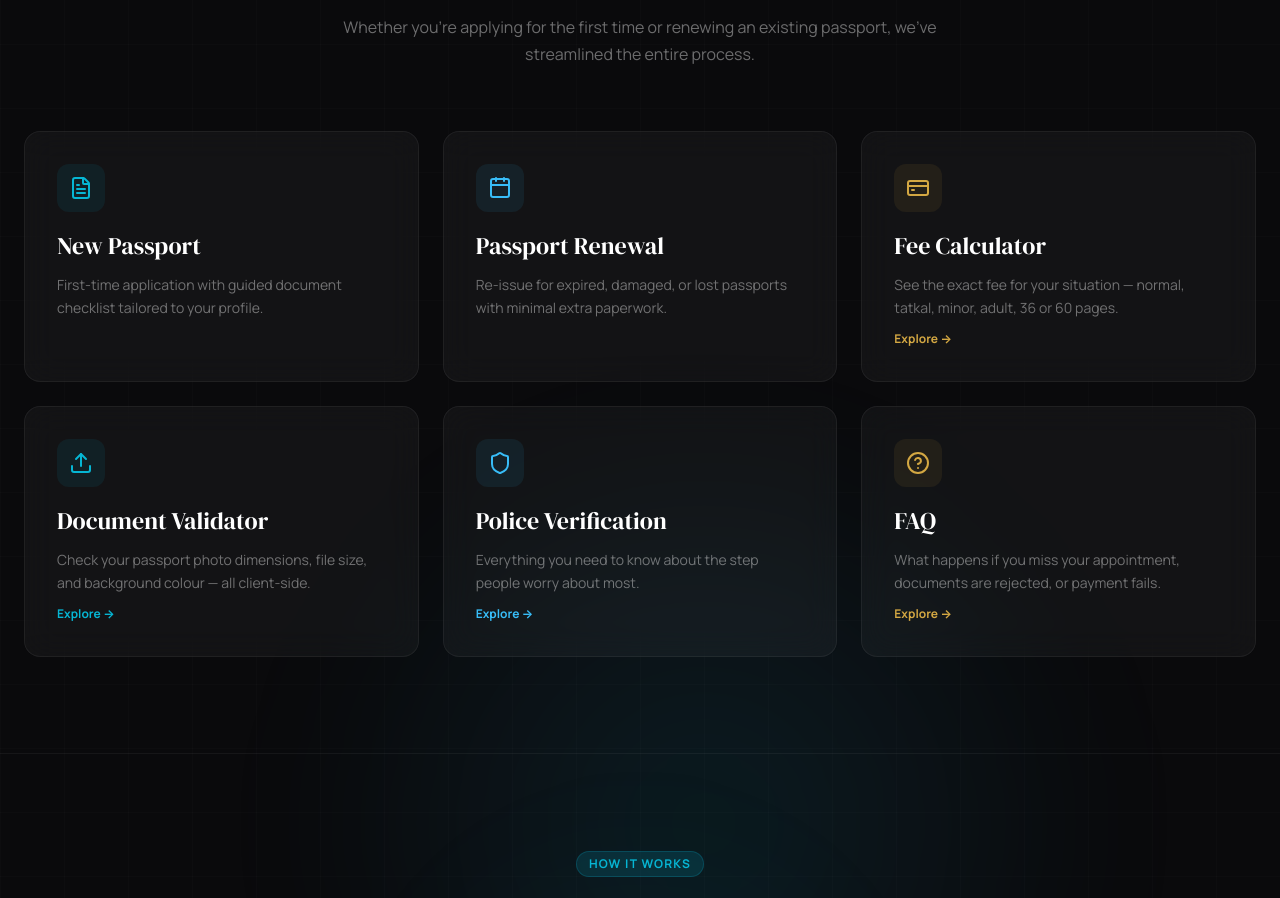
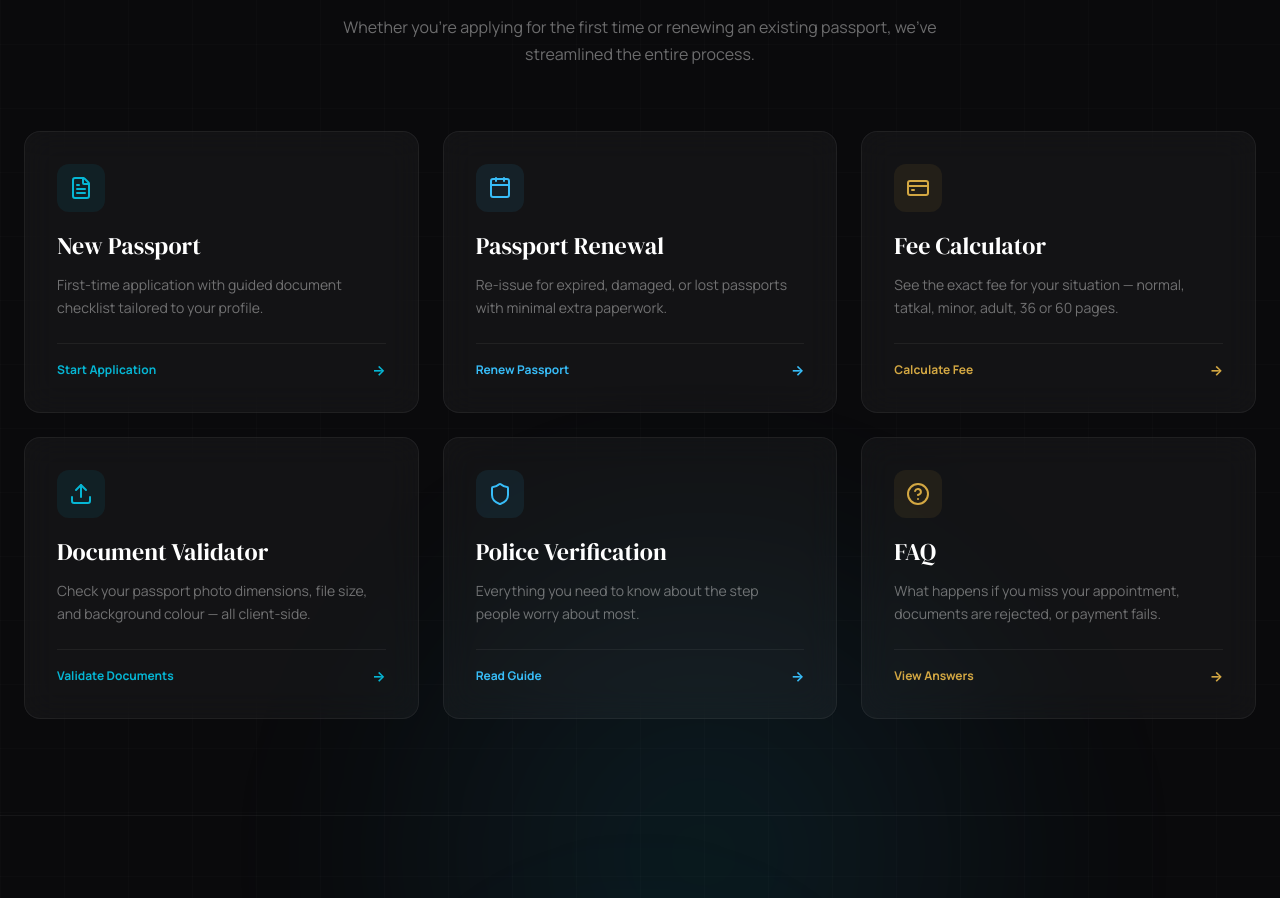
Before and after one commit to bhumeshkhola281-cmd/passport-seva-prototype, a React (Vite) app: page / in a window 1280 px wide. Shown: the part 980-1878 px from the top of the page. Built offline with nearby package versions, Linux system fonts and the light colour scheme.

Commit message:
Feat: Link New Passport and Passport Renewal service cards directly to application journey

```diff
--- a/src/pages/WelcomePage.tsx
+++ b/src/pages/WelcomePage.tsx
@@ -233,25 +233,82 @@ export const WelcomePage: React.FC = () => {
 
           <div className="grid grid-cols-1 md:grid-cols-2 lg:grid-cols-3 gap-6">
             {[
-              { icon: FileText, title: 'New Passport', desc: 'First-time application with guided document checklist tailored to your profile.', color: C.cyan, link: '' },
-              { icon: Calendar, title: 'Passport Renewal', desc: 'Re-issue for expired, damaged, or lost passports with minimal extra paperwork.', color: C.ice, link: '' },
-              { icon: CreditCard, title: 'Fee Calculator', desc: 'See the exact fee for your situation — normal, tatkal, minor, adult, 36 or 60 pages.', color: C.gold, link: '/tools/fee-calculator' },
-              { icon: Upload, title: 'Document Validator', desc: 'Check your passport photo dimensions, file size, and background colour — all client-side.', color: C.cyan, link: '/tools/document-validator' },
-              { icon: Shield, title: 'Police Verification', desc: 'Everything you need to know about the step people worry about most.', color: C.ice, link: '/learn/police-verification' },
-              { icon: HelpCircle, title: 'FAQ', desc: 'What happens if you miss your appointment, documents are rejected, or payment fails.', color: C.gold, link: '/faq' },
-            ].map(({ icon: Icon, title, desc, color, link }) => (
+              {
+                icon: FileText,
+                title: 'New Passport',
+                desc: 'First-time application with guided document checklist tailored to your profile.',
+                color: C.cyan,
+                action: () => {
+                  dispatch({ type: 'START_APPLICATION' });
+                  dispatch({ type: 'SET_JOURNEY_TYPE', journeyType: 'standard' });
+                  dispatch({ type: 'COMPLETE_STAGE', stage: 0 });
+                  navigate('/apply/scenario');
+                },
+                cta: 'Start Application'
+              },
+              {
+                icon: Calendar,
+                title: 'Passport Renewal',
+                desc: 'Re-issue for expired, damaged, or lost passports with minimal extra paperwork.',
+                color: C.ice,
+                action: () => {
+                  dispatch({ type: 'START_APPLICATION' });
+                  dispatch({ type: 'SET_JOURNEY_TYPE', journeyType: 'reissue' });
+                  dispatch({ type: 'COMPLETE_STAGE', stage: 0 });
+                  navigate('/apply/scenario');
+                },
+                cta: 'Renew Passport'
+              },
+              {
+                icon: CreditCard,
+                title: 'Fee Calculator',
+                desc: 'See the exact fee for your situation — normal, tatkal, minor, adult, 36 or 60 pages.',
+                color: C.gold,
+                action: () => navigate('/tools/fee-calculator'),
+                cta: 'Calculate Fee'
+              },
+              {
+                icon: Upload,
+                title: 'Document Validator',
+                desc: 'Check your passport photo dimensions, file size, and background colour — all client-side.',
+                color: C.cyan,
+                action: () => navigate('/tools/document-validator'),
+                cta: 'Validate Documents'
+              },
+              {
+                icon: Shield,
+                title: 'Police Verification',
+                desc: 'Everything you need to know about the step people worry about most.',
+                color: C.ice,
+                action: () => navigate('/learn/police-verification'),
+                cta: 'Read Guide'
+              },
+              {
+                icon: HelpCircle,
+                title: 'FAQ',
+                desc: 'What happens if you miss your appointment, documents are rejected, or payment fails.',
+                color: C.gold,
+                action: () => navigate('/faq'),
+                cta: 'View Answers'
+              },
+            ].map(({ icon: Icon, title, desc, color, action, cta }) => (
               <div
                 key={title}
-                className="glass rounded-2xl p-8 transition-all duration-200 hover:-translate-y-1"
-                style={{ borderColor: 'rgba(255,255,255,0.06)', cursor: link ? 'pointer' : 'default' }}
-                onClick={() => link && navigate(link)}
+                className="glass rounded-2xl p-8 transition-all duration-200 hover:-translate-y-1 cursor-pointer flex flex-col justify-between"
+                style={{ borderColor: 'rgba(255,255,255,0.06)' }}
+                onClick={action}
               >
-                <div className="w-12 h-12 rounded-xl flex items-center justify-center mb-5" style={{ background: `${color}15` }}>
-                  <Icon className="w-6 h-6" style={{ color }} />
+                <div>
+                  <div className="w-12 h-12 rounded-xl flex items-center justify-center mb-5" style={{ background: `${color}15` }}>
+                    <Icon className="w-6 h-6" style={{ color }} />
+                  </div>
+                  <h3 className="text-xl font-bold mb-3" style={{ color: 'white' }}>{title}</h3>
+                  <p className="text-sm leading-relaxed" style={{ color: C.muted }}>{desc}</p>
                 </div>
-                <h3 className="text-xl font-bold mb-3" style={{ color: 'white' }}>{title}</h3>
-                <p className="text-sm leading-relaxed" style={{ color: C.muted }}>{desc}</p>
-                {link && <span className="inline-block mt-3 text-xs font-bold" style={{ color }}>Explore &rarr;</span>}
+                <div className="mt-6 pt-4 border-t flex items-center justify-between" style={{ borderColor: 'rgba(255,255,255,0.06)' }}>
+                  <span className="text-xs font-bold" style={{ color }}>{cta}</span>
+                  <span className="text-sm font-bold" style={{ color }}>&rarr;</span>
+                </div>
               </div>
             ))}
           </div>
```
